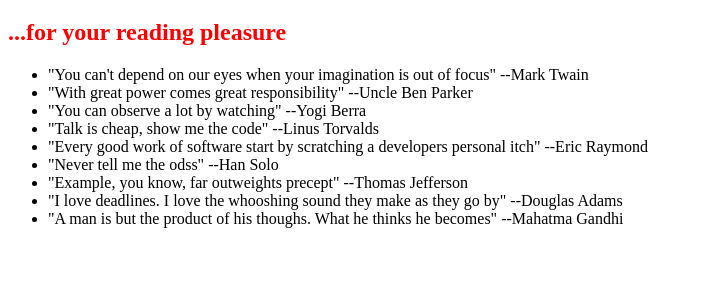
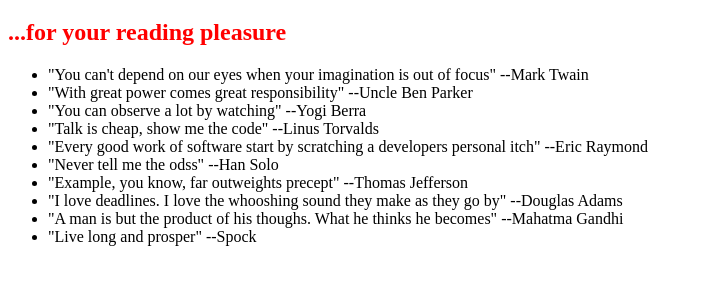
Before and after one commit to OLGENH/0main_opensap_repo, a plain HTML site: page index.html in a window 1280 px wide. Shown: the part 61-346 px from the top of the page, without its empty margins (0-702 px from the left). Drawn offline with Linux system fonts and the light colour scheme.

Commit message:
Add Quote: Spock

```diff
--- a/index.html
+++ b/index.html
@@ -18,6 +18,7 @@
 			<li>"Example, you know, far outweights precept" --Thomas Jefferson</li>
 			<li>"I love deadlines. I love the whooshing sound they make as they go by" --Douglas Adams</li>
 			<li>"A man is but the product of his thoughs. What he thinks he becomes" --Mahatma Gandhi</li>
+			<li>"Live long and prosper" --Spock</li>
 		</ul>
 	</body>
 </html>
```
